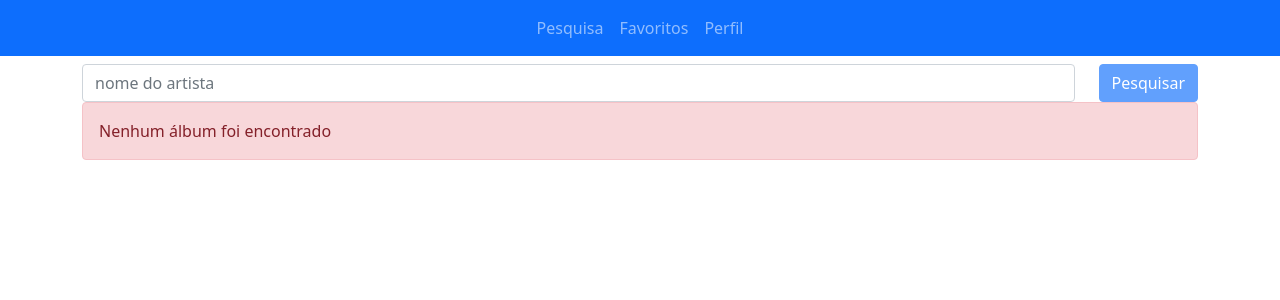
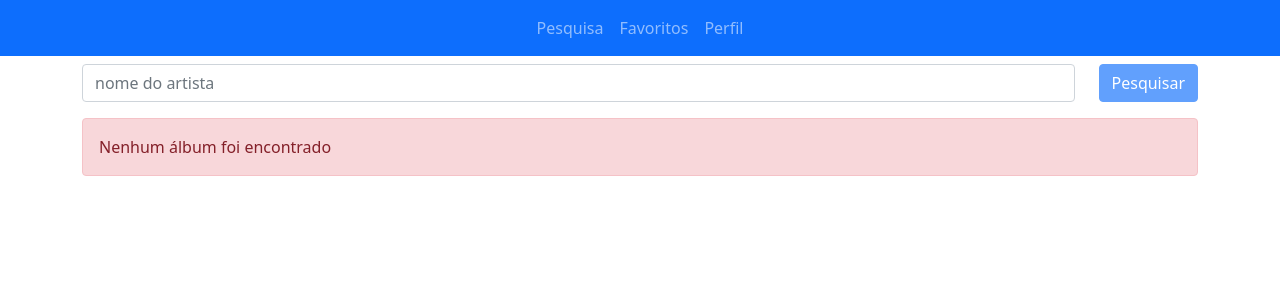
Before and after one commit to thiago-ximenes/trybetunes, a React (Create React App) app: page /search in a window 1280 px wide. Shown: the top 300 px of the page. Built offline with nearby package versions, Linux system fonts and the light colour scheme.

Commit message:
💄 fix style: ajust style

```diff
--- a/src/components/search/SearchArtist.jsx
+++ b/src/components/search/SearchArtist.jsx
@@ -47,8 +47,9 @@ class SearchArtist extends Component {
       const {
         input, isDisabled, isRequisitionDone, artistAlbums, artistName } = this.state;
       return (
-        <Container>
+        <>
           { isRequisitionDone ? (
+            <Container className="mb-3">
               <Form>
                 <Row className="align-items-center">
                   <Col>
@@ -71,9 +72,11 @@ class SearchArtist extends Component {
                   </Col>
                 </Row>
               </Form>
+            </Container>
           ) : (
             <Loading />
           )}
+          <Container fluid="sm">
             {
               artistAlbums.length !== 0
                 ? (
@@ -113,6 +116,7 @@ class SearchArtist extends Component {
                 : <Alert variant="danger">Nenhum álbum foi encontrado</Alert>
             }
           </Container>
+        </>
       );
     }
 }
```
Lines whose indentation alone changed are shown as unchanged.
